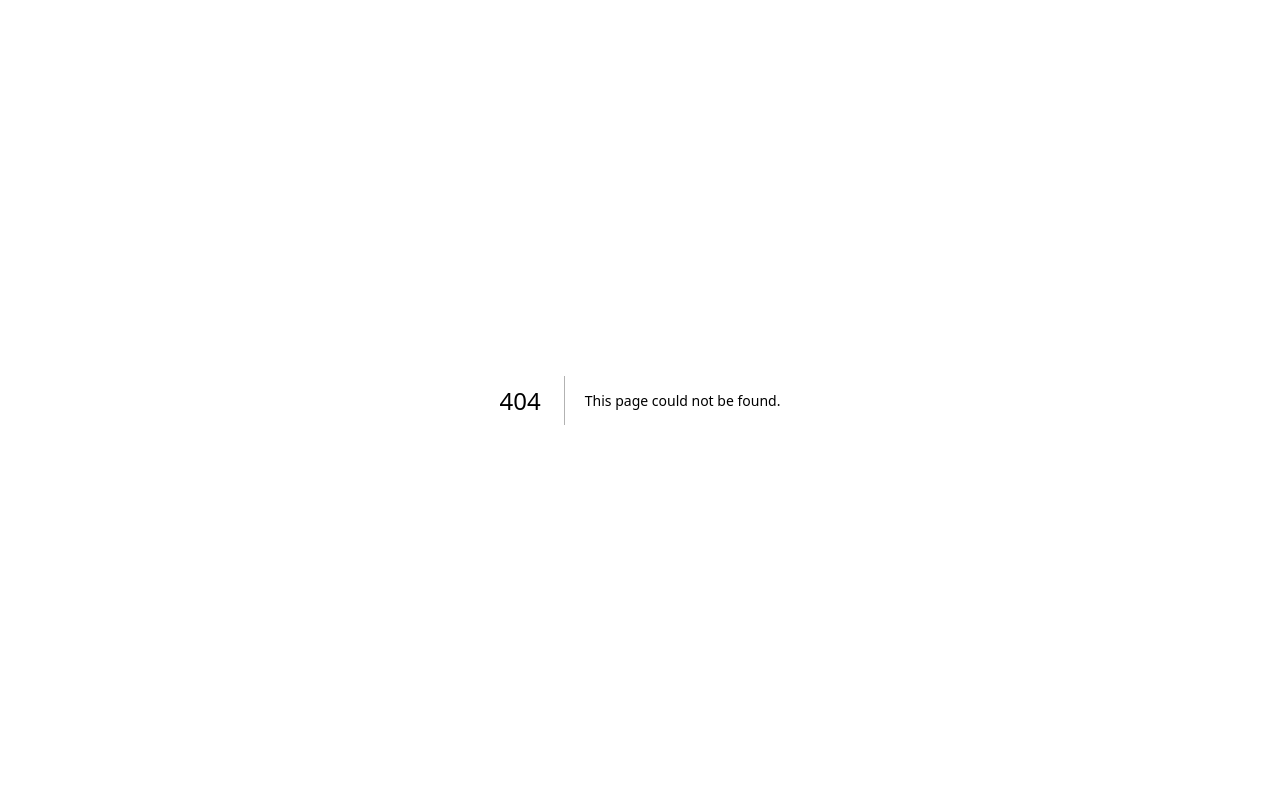
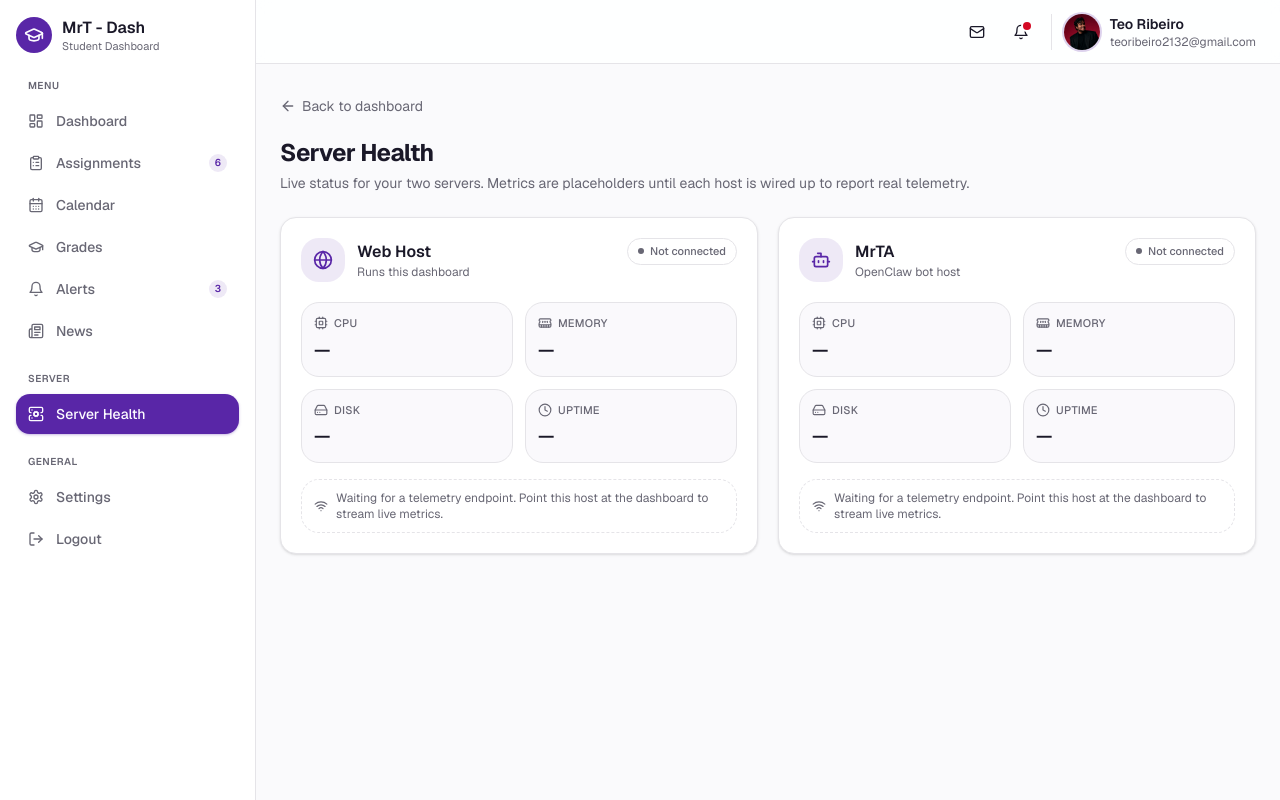
Before and after one commit to fabiolr/tasko-modern-task-management, a Next.js app: page /server-health in a window 1280 px wide. Before the commit this address had no page. Built offline with nearby package versions, Linux system fonts and the light colour scheme.

Commit message:
feat: add Server Health page and update sidebar navigation

```diff
--- /dev/null
+++ b/app/server-health/page.tsx
@@ -0,0 +1,142 @@
+import Link from "next/link"
+import { ArrowLeft, Globe, Bot, Cpu, MemoryStick, HardDrive, Clock, Wifi } from "lucide-react"
+import { Sidebar } from "@/components/dashboard/sidebar"
+import { TopBar } from "@/components/dashboard/top-bar"
+
+type Metric = {
+  label: string
+  value: string
+  icon: typeof Cpu
+}
+
+type Server = {
+  id: string
+  name: string
+  role: string
+  icon: typeof Globe
+  status: "online" | "degraded" | "offline" | "unknown"
+  metrics: Metric[]
+}
+
+const servers: Server[] = [
+  {
+    id: "web-host",
+    name: "Web Host",
+    role: "Runs this dashboard",
+    icon: Globe,
+    status: "unknown",
+    metrics: [
+      { label: "CPU", value: "—", icon: Cpu },
+      { label: "Memory", value: "—", icon: MemoryStick },
+      { label: "Disk", value: "—", icon: HardDrive },
+      { label: "Uptime", value: "—", icon: Clock },
+    ],
+  },
+  {
+    id: "mrta-bot",
+    name: "MrTA",
+    role: "OpenClaw bot host",
+    icon: Bot,
+    status: "unknown",
+    metrics: [
+      { label: "CPU", value: "—", icon: Cpu },
+      { label: "Memory", value: "—", icon: MemoryStick },
+      { label: "Disk", value: "—", icon: HardDrive },
+      { label: "Uptime", value: "—", icon: Clock },
+    ],
+  },
+]
+
+const statusStyles: Record<Server["status"], { dot: string; text: string; label: string }> = {
+  online: { dot: "bg-fresh", text: "text-fresh", label: "Online" },
+  degraded: { dot: "bg-warn", text: "text-warn", label: "Degraded" },
+  offline: { dot: "bg-stale", text: "text-stale", label: "Offline" },
+  unknown: { dot: "bg-muted-foreground", text: "text-muted-foreground", label: "Not connected" },
+}
+
+export default function ServerHealthPage() {
+  return (
+    <div className="min-h-screen bg-background">
+      <div className="fixed inset-y-0 left-0 z-30 hidden lg:block">
+        <Sidebar activeLabel="Server Health" />
+      </div>
+
+      <div className="lg:pl-64">
+        <TopBar />
+
+        <main className="mx-auto w-full max-w-5xl px-4 py-6 sm:px-6 sm:py-8">
+          <Link
+            href="/"
+            className="inline-flex items-center gap-1.5 text-sm text-muted-foreground hover:text-foreground"
+          >
+            <ArrowLeft className="size-4" aria-hidden />
+            Back to dashboard
+          </Link>
+
+          <div className="mt-4">
+            <h1 className="text-2xl font-bold tracking-tight text-foreground">Server Health</h1>
+            <p className="mt-1 text-sm text-muted-foreground text-pretty">
+              Live status for your two servers. Metrics are placeholders until each host is wired up
+              to report real telemetry.
+            </p>
+          </div>
+
+          <div className="mt-6 grid grid-cols-1 gap-5 md:grid-cols-2">
+            {servers.map((server) => {
+              const status = statusStyles[server.status]
+              return (
+                <section
+                  key={server.id}
+                  className="flex flex-col rounded-2xl border border-border bg-card p-5 text-card-foreground shadow-sm"
+                >
+                  <div className="flex items-start justify-between gap-3">
+                    <div className="flex items-center gap-3">
+                      <div className="flex size-11 items-center justify-center rounded-xl bg-primary/10 text-primary">
+                        <server.icon className="size-5" aria-hidden />
+                      </div>
+                      <div className="leading-tight">
+                        <h2 className="text-base font-semibold text-foreground">{server.name}</h2>
+                        <p className="text-xs text-muted-foreground">{server.role}</p>
+                      </div>
+                    </div>
+                    <span
+                      className={`inline-flex items-center gap-1.5 rounded-full border border-border px-2.5 py-1 text-[11px] font-medium ${status.text}`}
+                    >
+                      <span className={`size-1.5 rounded-full ${status.dot}`} aria-hidden />
+                      {status.label}
+                    </span>
+                  </div>
+
+                  <dl className="mt-5 grid grid-cols-2 gap-3">
+                    {server.metrics.map((metric) => (
+                      <div
+                        key={metric.label}
+                        className="rounded-xl border border-border bg-secondary/40 p-3"
+                      >
+                        <dt className="flex items-center gap-1.5 text-[11px] font-medium uppercase tracking-wide text-muted-foreground">
+                          <metric.icon className="size-3.5" aria-hidden />
+                          {metric.label}
+                        </dt>
+                        <dd className="mt-1 text-lg font-semibold tabular-nums text-foreground">
+                          {metric.value}
+                        </dd>
+                      </div>
+                    ))}
+                  </dl>
+
+                  <div className="mt-4 flex items-center gap-2 rounded-xl border border-dashed border-border px-3 py-2.5 text-xs text-muted-foreground">
+                    <Wifi className="size-3.5 shrink-0" aria-hidden />
+                    <span className="text-pretty">
+                      Waiting for a telemetry endpoint. Point this host at the dashboard to stream
+                      live metrics.
+                    </span>
+                  </div>
+                </section>
+              )
+            })}
+          </div>
+        </main>
+      </div>
+    </div>
+  )
+}
--- a/components/dashboard/sidebar.tsx
+++ b/components/dashboard/sidebar.tsx
@@ -9,6 +9,7 @@ import {
   Newspaper,
   Settings,
   LogOut,
+  ServerCog,
 } from "lucide-react"
 import { cn } from "@/lib/utils"
 import Link from "next/link"
@@ -27,6 +28,10 @@ const menuItems: NavItem[] = [
   { icon: GraduationCap, label: "Grades", href: "/grades" },
   { icon: Bell, label: "Alerts", href: "/alerts", badge: "3" },
   { icon: Newspaper, label: "News", href: "/news" },
+]
+
+const serverItems: NavItem[] = [
+  { icon: ServerCog, label: "Server Health", href: "/server-health" },
 ]
 
 const generalItems: NavItem[] = [
@@ -95,6 +100,13 @@ export function Sidebar({ activeLabel = "Dashboard" }: { activeLabel?: string })
 
         <div>
           <p className="mb-2 px-3 text-[10px] font-semibold uppercase tracking-wider text-muted-foreground">
+            Server
+          </p>
+          <NavList items={serverItems} activeLabel={activeLabel} />
+        </div>
+
+        <div>
+          <p className="mb-2 px-3 text-[10px] font-semibold uppercase tracking-wider text-muted-foreground">
             General
           </p>
           <NavList items={generalItems} activeLabel={activeLabel} />
```
